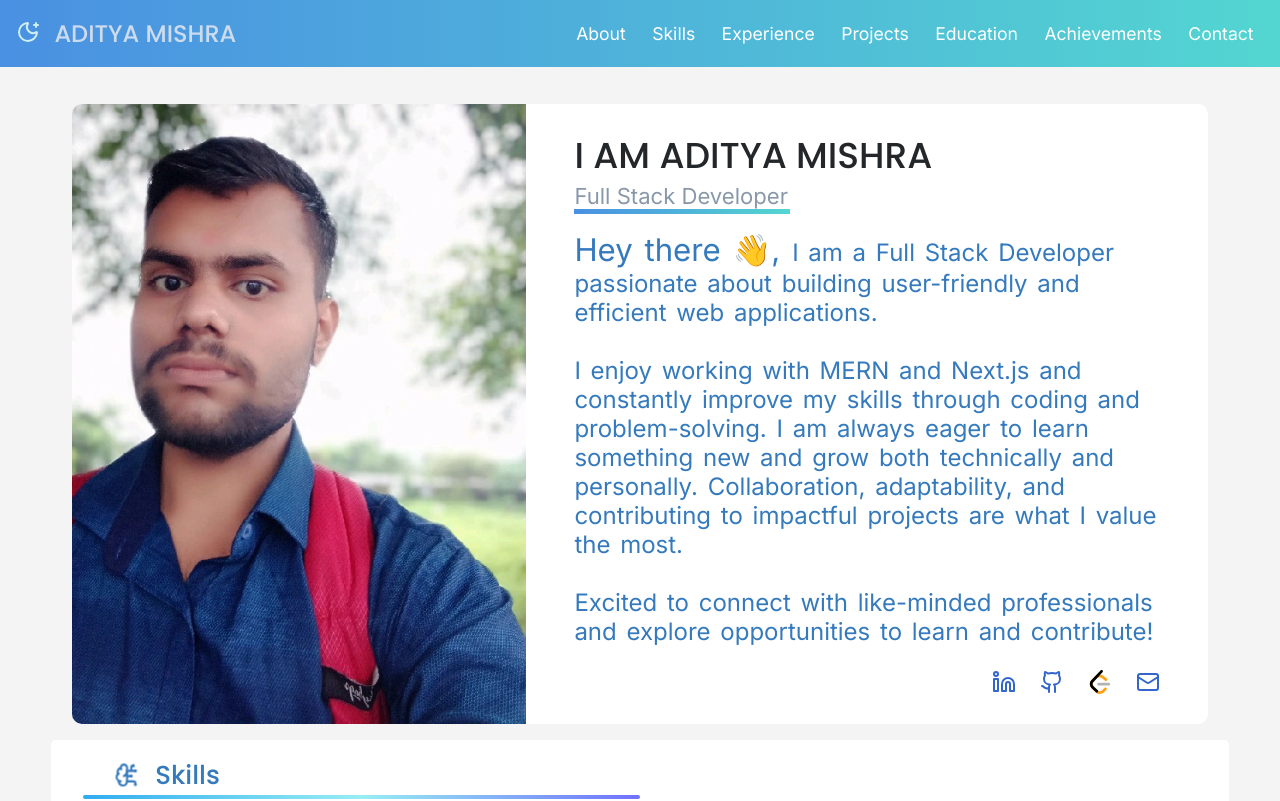
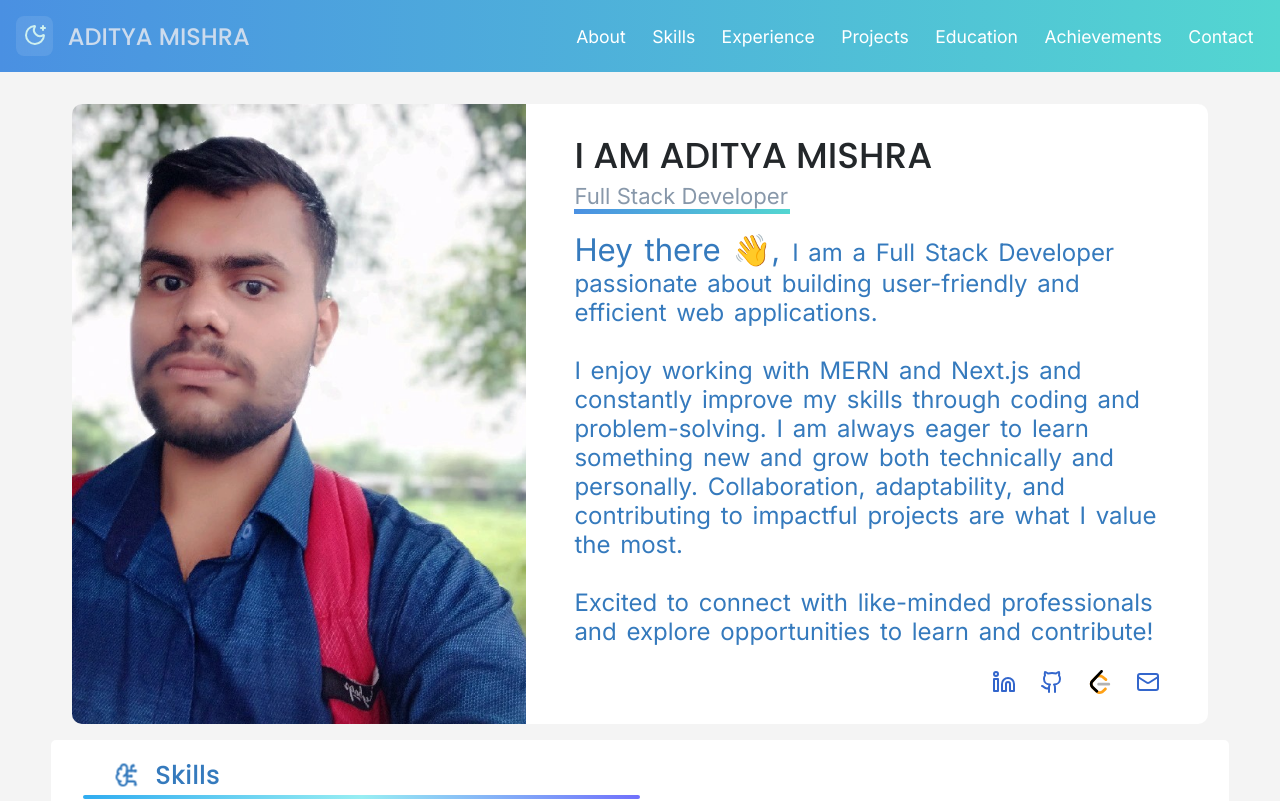
Before and after one commit to Aditya-Mishra799/Portfolio, a React (Vite) app: page / in a window 1280 px wide. Shown: the top 801 px of the page. Built offline with nearby package versions, Linux system fonts and the light colour scheme.

Commit message:
modified mode button style

```diff
--- a/src/components/Navbar/ModeButton.jsx
+++ b/src/components/Navbar/ModeButton.jsx
@@ -23,10 +23,12 @@ const ModeButton = ({ ...props }) => {
     if (storedMode) {
       setMode(parseInt(storedMode));
     } else {
-      const systemPreference = window.matchMedia(
-        "(prefers-color-scheme: dark)"
-      ).matches;
-      setMode(systemPreference ? 1 : 0);
+      if (window) {
+        const systemPreference = window.matchMedia(
+          "(prefers-color-scheme: dark)"
+        ).matches;
+        setMode(systemPreference ? 1 : 0);
+      }
     }
   }, []);
   return (
--- a/src/components/Navbar/nav.module.css
+++ b/src/components/Navbar/nav.module.css
@@ -66,8 +66,44 @@
   background: none;
   border: none;
   cursor: pointer;
-  border-radius: 2px;
+  border-radius: 8px;
   color: var(--color-nav-icon);
+  padding: 0.5em;
+  position: relative;
+  transition: all 0.3s ease;
+  background: rgba(255, 255, 255, 0.1);
+  backdrop-filter: blur(10px);
+}
+
+.mode-btn:hover {
+  background: rgba(255, 255, 255, 0.2);
+  transform: scale(1.05);
+  box-shadow: 0 4px 12px rgba(74, 144, 226, 0.3);
+}
+
+.mode-btn:active {
+  transform: scale(0.95);
+}
+
+.mode-btn::after {
+  content: 'Theme';
+  position: absolute;
+  bottom: -2.5em;
+  left: 50%;
+  transform: translateX(-50%);
+  background: rgba(0, 0, 0, 0.8);
+  color: white;
+  padding: 0.3em 0.6em;
+  border-radius: 4px;
+  font-size: 0.7em;
+  white-space: nowrap;
+  opacity: 0;
+  pointer-events: none;
+  transition: opacity 0.3s ease;
+}
+
+.mode-btn:hover::after {
+  opacity: 1;
 }
 
 @media (min-width: 840px) {
```
